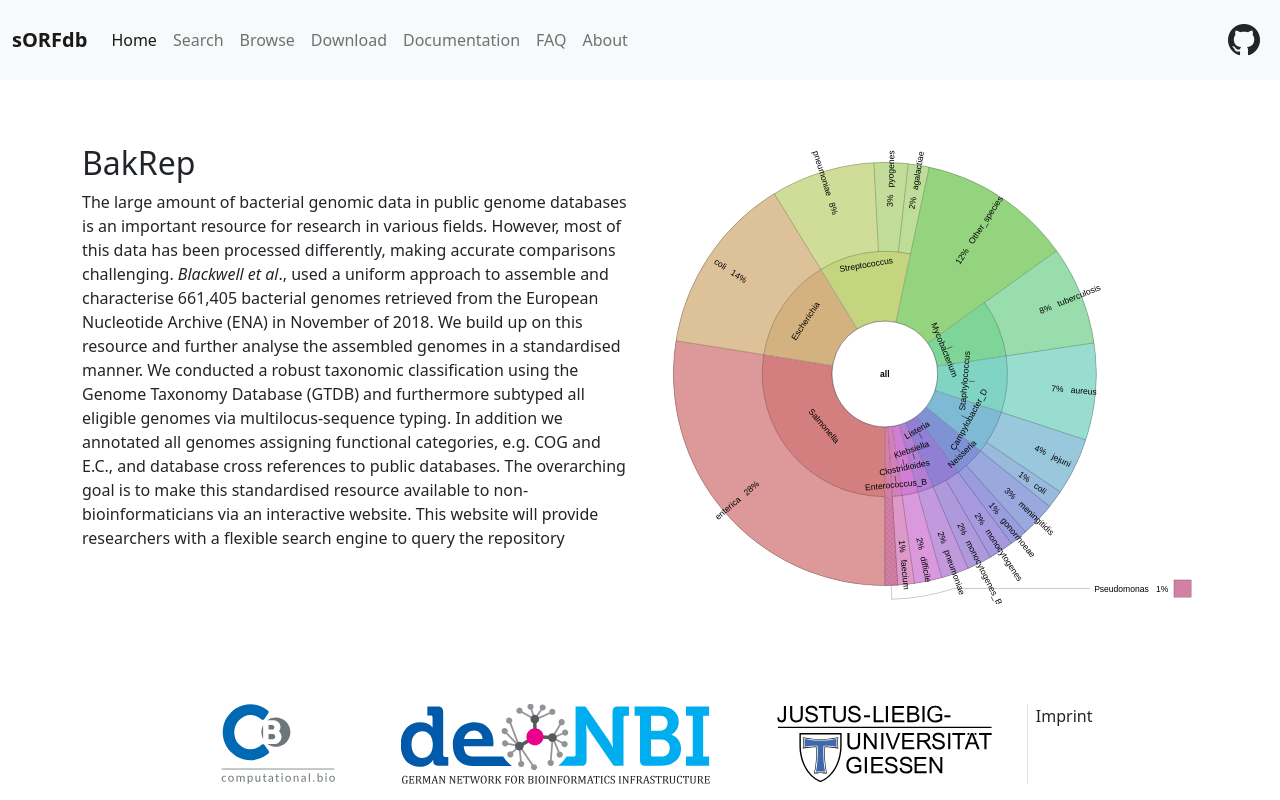
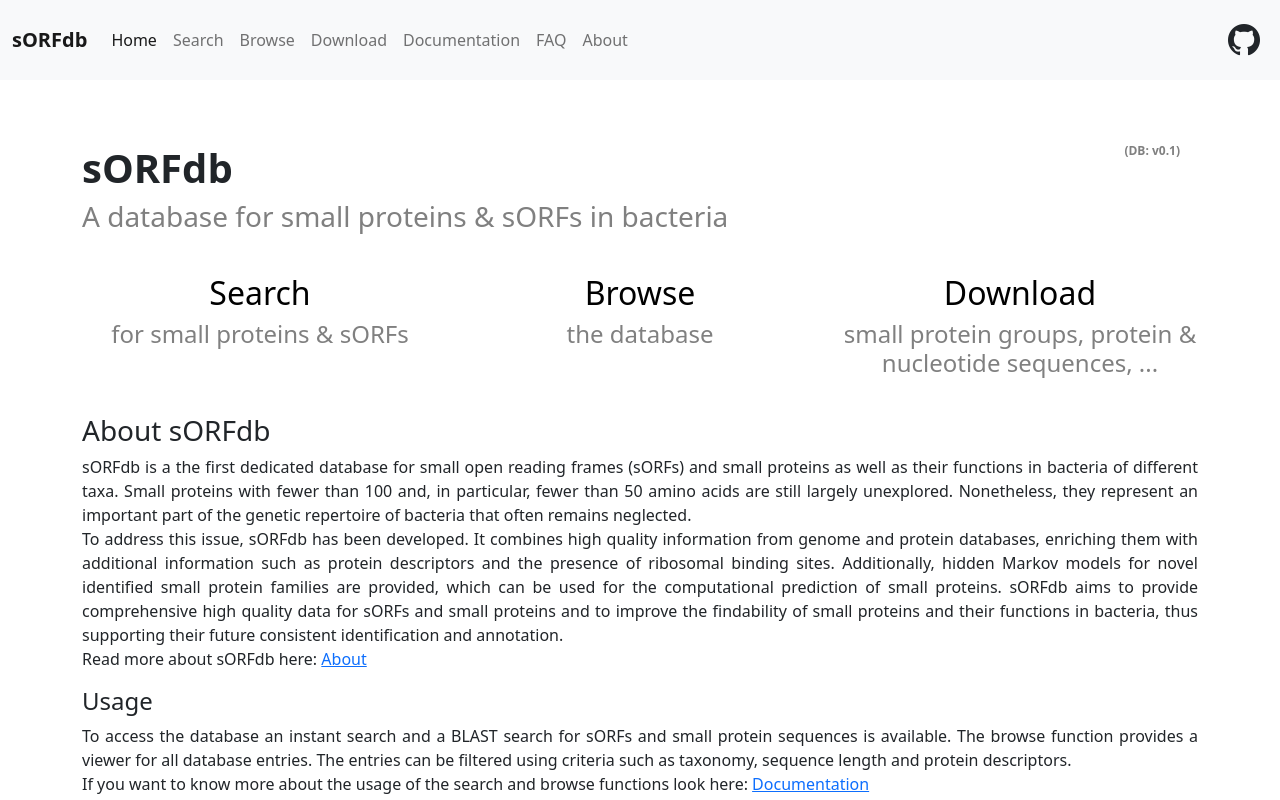
Before and after one commit to jhahnfeld/sorfdb-web, a Vue app: page / in a window 1280 px wide. Shown: the top 800 px of the page. Built offline with nearby package versions, Linux system fonts and the light colour scheme.

Commit message:
Add sorfdb about download and home view modifications

```diff
--- a/src/views/AboutView.vue
+++ b/src/views/AboutView.vue
@@ -1,7 +1,12 @@
 <template>
   <div class="container">
-    <h1>About Bakrep</h1>
-
+    <h1>About sORFdb</h1>
+    <p>
+        sORFdb - A database for sORFs, small proteins, and small protein groups in bacteria
+    </p>
+    <p>
+      This website provides access to the sORFdb database. All information that is given below refers to this web service. Information regarding the commandline tool are provided via <a href="https://github.com/oschwengers/bakta" target="_blank">GitHub</a>.
+    </p>
     Lorem ipsum dolor sit amet consectetur adipisicing elit. Dolor, porro. Debitis numquam unde fugit ut, molestias cumque quibusdam error fugiat vitae. Enim quam pariatur deserunt molestias maxime autem voluptatum omnis?
     Eius tenetur culpa tempore accusantium perspiciatis ullam voluptatibus vel facilis debitis alias quos dignissimos dolore, odio illum facere repellat nostrum id! Eius est maxime, eveniet aliquid alias accusantium ab dolorum?
     Quisquam cupiditate, dolor quae fuga architecto similique expedita blanditiis tempore et. Dolorum minus ex recusandae dolor fugiat laborum praesentium eum, magnam earum ipsum harum beatae distinctio, voluptatem assumenda iusto sunt.
--- a/src/views/DownloadView.vue
+++ b/src/views/DownloadView.vue
@@ -0,0 +1,20 @@
+<script setup lang="ts"></script>
+
+<template>
+  <div class="page-body flex-grow-1">
+    <div class="container">
+      <h2>Download</h2>
+      <h4>
+      <a href="https://ftp.expasy.org/databases/uniprot/current_release/uniref/uniref50/uniref50.release_note">
+      Small Protein groups HMMs
+      </a>
+      </h4>
+      <p>
+      Awesome Download site.
+      Provides Links to Zenodo.
+      </p>
+    </div>
+  </div>
+</template>
+
+<style></style>
--- a/src/views/HomeView.vue
+++ b/src/views/HomeView.vue
@@ -2,33 +2,79 @@
 
 <template>
   <main class="container pt-5">
+    <div>
+      <h1 style="text-align: left; font-weight: bold;">
+        sORFdb
+        <span class="float-end version" style="font-size: 0.3em; color: gray; padding-right: 1.5em;"> (DB: v0.1) </span>
+      </h1>
+      <h3 style="text-align: left; color: gray;">
+        A database for small proteins  &amp; sORFs in bacteria
+      </h3>
+    </div>
+      <div class="row">
+        <div class="col">
+          <h2 style="text-align: center; margin-top: 1em">
+            <router-link to="/search" style="color: black; text-decoration: none">
+              Search
+            </router-link>
+        </h2>
+        <h4 style="text-align: center">
+          <router-link to="/search" style="color: gray; text-decoration: none">
+            for small proteins & sORFs
+          </router-link>
+        </h4>
+        </div>
+        <div class="col">
+          <h2 style="text-align: center; margin-top: 1em">
+            <router-link to="/browse" style="color: black; text-decoration: none">
+                Browse
+            </router-link>
+          </h2>
+        <h4 style="text-align: center">
+          <router-link to="/browse" style="color: gray; text-decoration: none">
+            the database
+          </router-link>
+        </h4>
+        </div>
+        <div class="col">
+          <h2 style="text-align: center; margin-top: 1em">
+            <router-link to="/download" style="color: black; text-decoration: none">
+                Download
+            </router-link>
+          </h2>
+        <h4 style="text-align: center">
+          <router-link to="/download" style="color: gray; text-decoration: none">
+            small protein groups, protein & nucleotide sequences, ...
+          </router-link>
+        </h4>
+        </div>
+      </div>
 
-    <div class="row">
-      <div class="col-md-12 col-lg-6">
-        <h2>BakRep</h2>
-        <p>
-          The large amount of bacterial genomic data in public genome databases
-          is an important resource for research in various fields. However, most
-          of this data has been processed differently, making accurate
-          comparisons challenging. <em>Blackwell et al</em>., used a uniform
-          approach to assemble and characterise 661,405 bacterial genomes
-          retrieved from the European Nucleotide Archive (ENA) in November of
-          2018. We build up on this resource and further analyse the assembled
-          genomes in a standardised manner. We conducted a robust taxonomic
-          classification using the Genome Taxonomy Database (GTDB) and
-          furthermore subtyped all eligible genomes via multilocus-sequence
-          typing. In addition we annotated all genomes assigning functional
-          categories, e.g. COG and E.C., and database cross references to public
-          databases. The overarching goal is to make this standardised resource
-          available to non-bioinformaticians via an interactive website. This
-          website will provide researchers with a flexible search engine to
-          query the repository
-        </p>
-      </div>
-      <div class="col-md-12 col-lg-6">
-        <img src="/krona_main.svg" class="w-100" />
-      </div>
-    </div>
+      <h3 style="margin-top: 1em">
+        About sORFdb
+      </h3>
+      <p style="text-align: justify">
+        sORFdb is a the first dedicated database for small open reading frames (sORFs) and small proteins as well as their functions in bacteria of different taxa.
+        Small proteins with fewer than 100 and, in particular, fewer than 50 amino acids are still largely unexplored.
+        Nonetheless, they represent an important part of the genetic repertoire of bacteria that often remains neglected.
+        <br>
+        To address this issue, sORFdb has been developed. It combines high quality information from genome and protein databases,
+        enriching them with additional information such as protein descriptors and the presence of ribosomal binding sites.
+        Additionally, hidden Markov models for novel identified small protein families are provided,
+        which can be used for the computational prediction of small proteins.
+        sORFdb aims to provide comprehensive high quality data for sORFs and small proteins and to improve the findability of small proteins and their functions in bacteria,
+        thus supporting their future consistent identification and annotation.
+        <br>
+        Read more about sORFdb here: <router-link to="/about">About</router-link>
+      </p>
+      <h4>Usage</h4>
+      <p style="text-align: justify">
+        To access the database an instant search and a BLAST search for sORFs and small protein sequences is available.
+        The browse function provides a viewer for all database entries. The entries can be filtered using criteria such as taxonomy, sequence length and protein descriptors.
+        <br>
+        If you want to know more about the usage of the search and browse functions look here: <router-link to="/about">Documentation</router-link><br>
+        Some of your questions might also be answered in the: <router-link to="/about">FAQ</router-link>.
+      </p>
   </main>
 </template>
 
```
